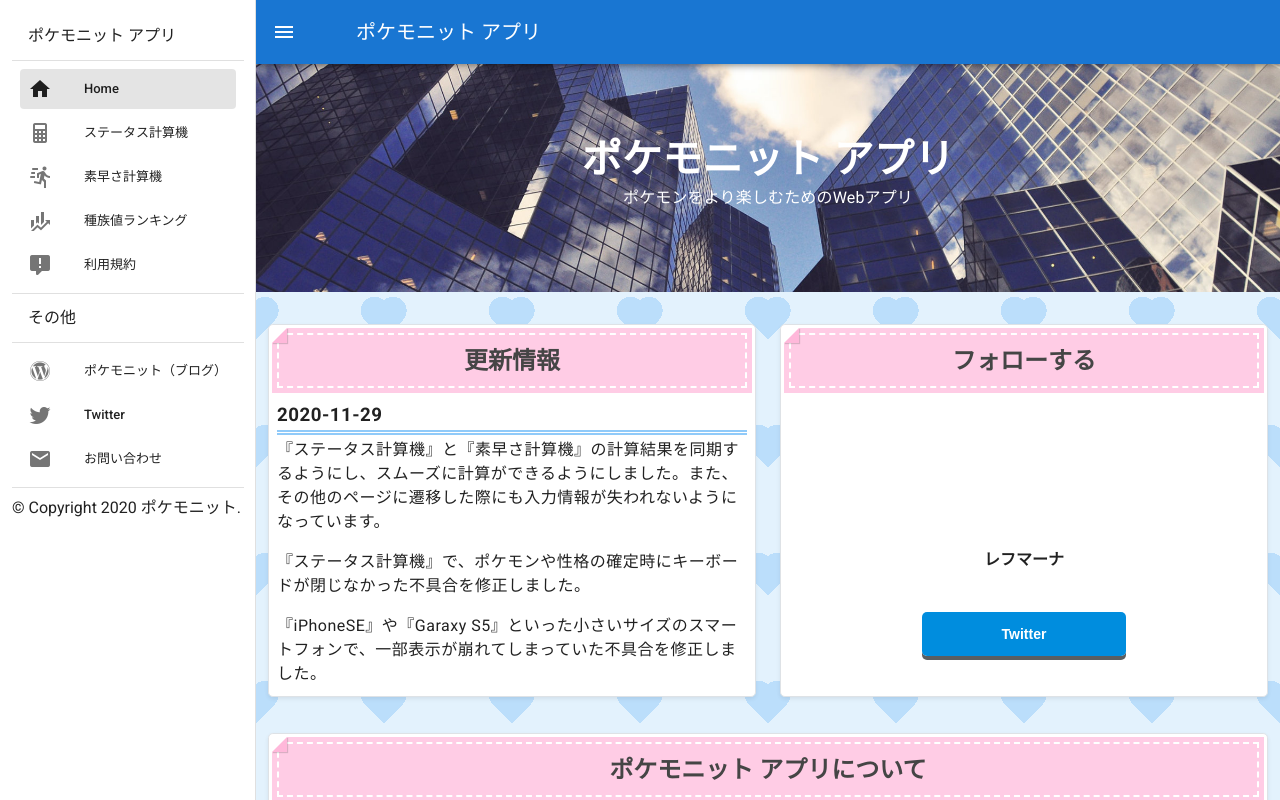
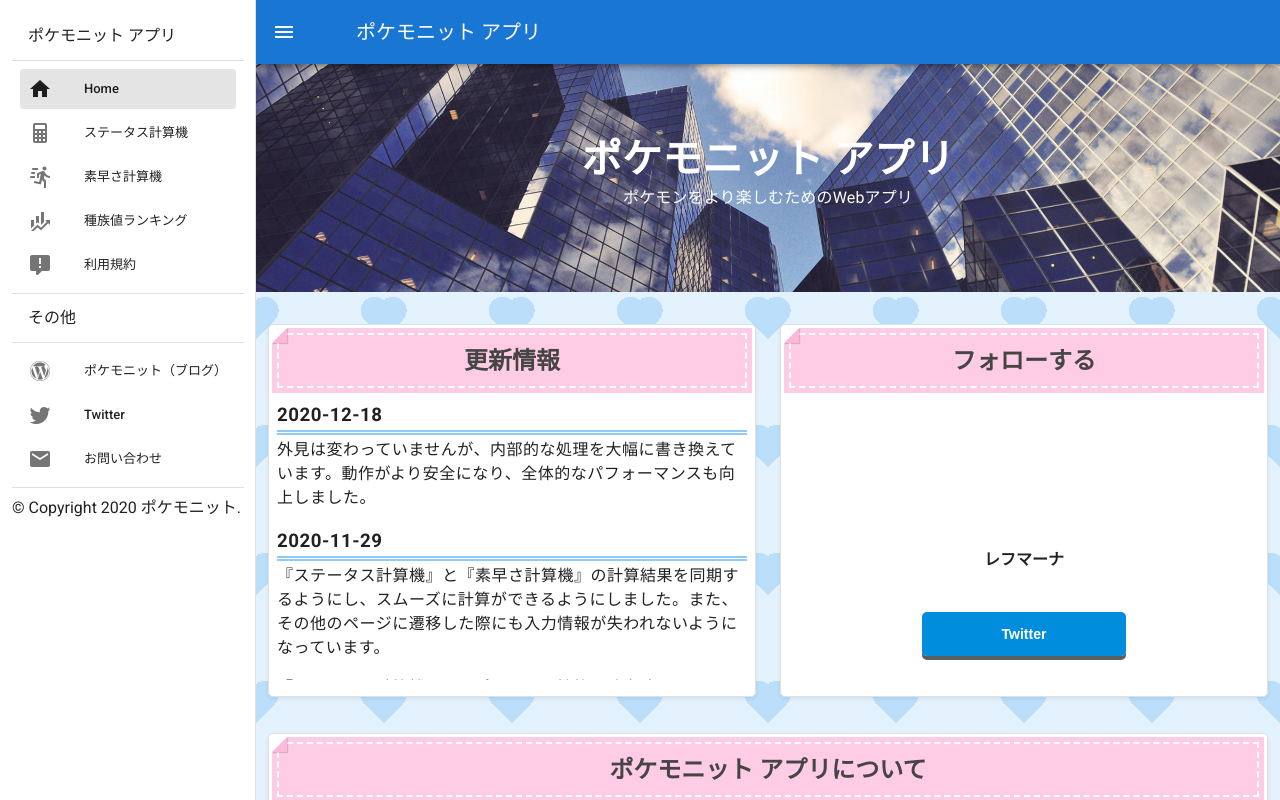
Before and after one commit to lefmarna/pokemonote-web-old, a Vue app: page / in a window 1280 px wide. Shown: the top 800 px of the page. Built offline with nearby package versions, Linux system fonts and the light colour scheme; what vue-google-adsense would draw is missing.

Commit message:
更新情報を記載

```diff
--- a/src/views/Home.vue
+++ b/src/views/Home.vue
@@ -41,6 +41,10 @@
             <v-sheet class="body-1 overflow-y-auto" max-height="280">
               <div class="px-2">
                 <div>
+                  <h3>2020-12-18</h3>
+                  <p>
+                    外見は変わっていませんが、内部的な処理を大幅に書き換えています。動作がより安全になり、全体的なパフォーマンスも向上しました。
+                  </p>
                   <h3>2020-11-29</h3>
                   <p>
                     『ステータス計算機』と『素早さ計算機』の計算結果を同期するようにし、スムーズに計算ができるようにしました。また、その他のページに遷移した際にも入力情報が失われないようになっています。
```
